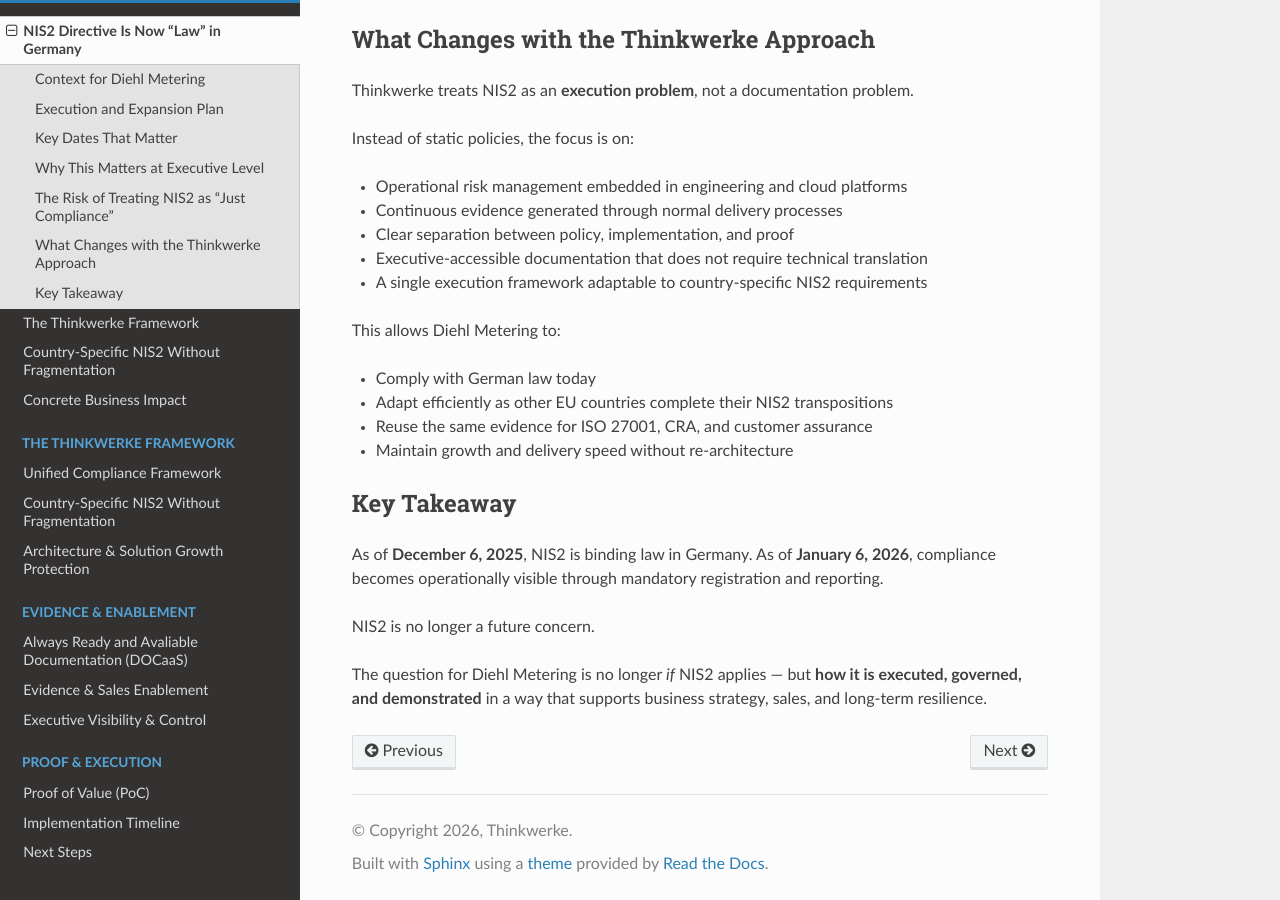
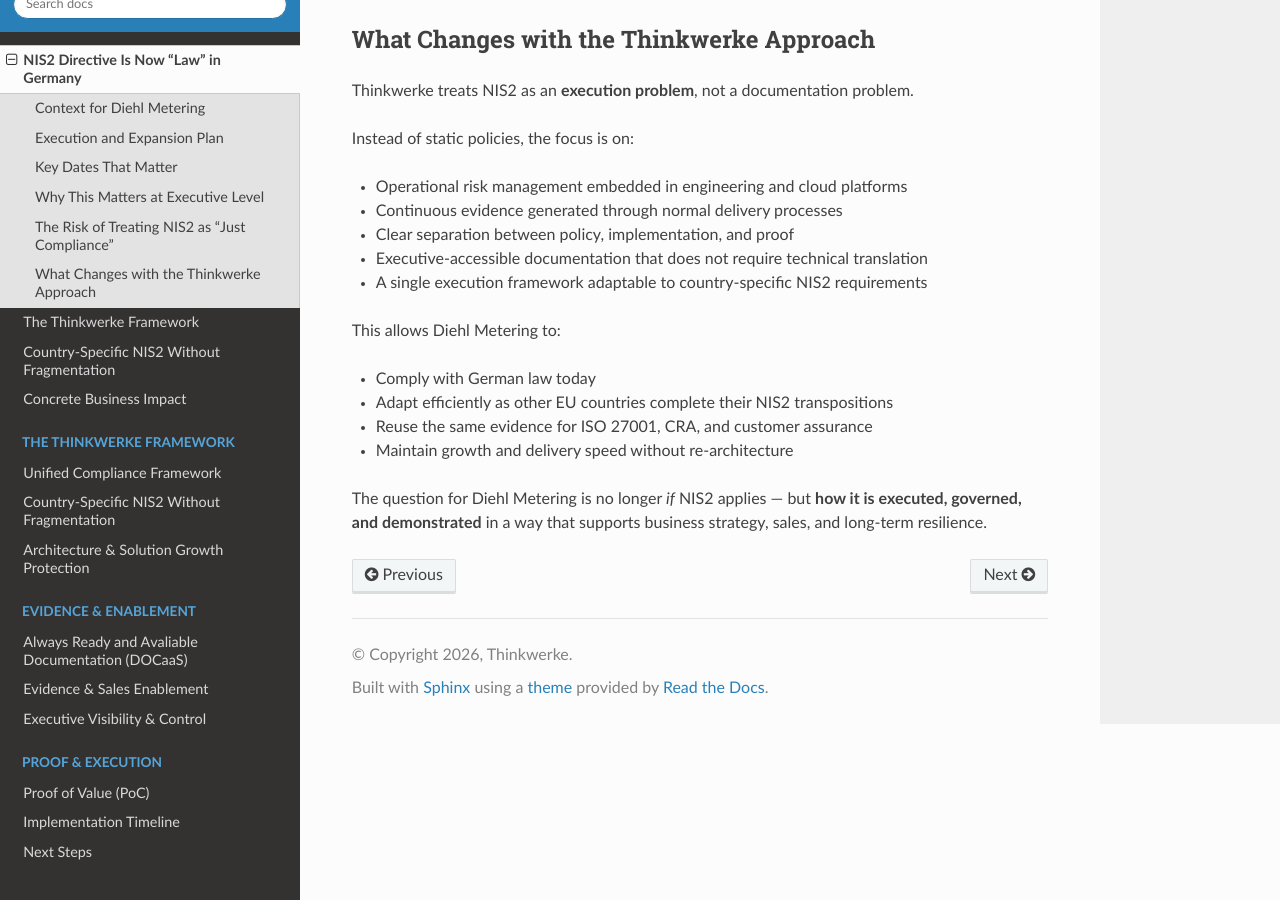
Before and after one commit to Mynkskhr/diehlmetering, a Sphinx documentation site: the page built from docs/source/nis2-2026.rst, in a window 1280 px wide and 900 px high, scrolled down 3034 px. Built offline with Sphinx 7.4.7 and the Read the Docs theme 3.1.0, drawn with Linux system fonts in a browser that asks for light colours; pages that are not in the unit, such as notebooks, are missing from menus.

Commit message:
Update nis2-2026.rst

```diff
--- a/docs/source/nis2-2026.rst
+++ b/docs/source/nis2-2026.rst
@@ -165,15 +165,6 @@
 - Reuse the same evidence for ISO 27001, CRA, and customer assurance
 - Maintain growth and delivery speed without re-architecture
 
-Key Takeaway
-------------
-
-As of **December 6, 2025**, NIS2 is binding law in Germany.
-As of **January 6, 2026**, compliance becomes operationally visible through
-mandatory registration and reporting.
-
-NIS2 is no longer a future concern.
-
 The question for Diehl Metering is no longer *if* NIS2 applies —
 but **how it is executed, governed, and demonstrated** in a way that supports
 business strategy, sales, and long-term resilience.
```
